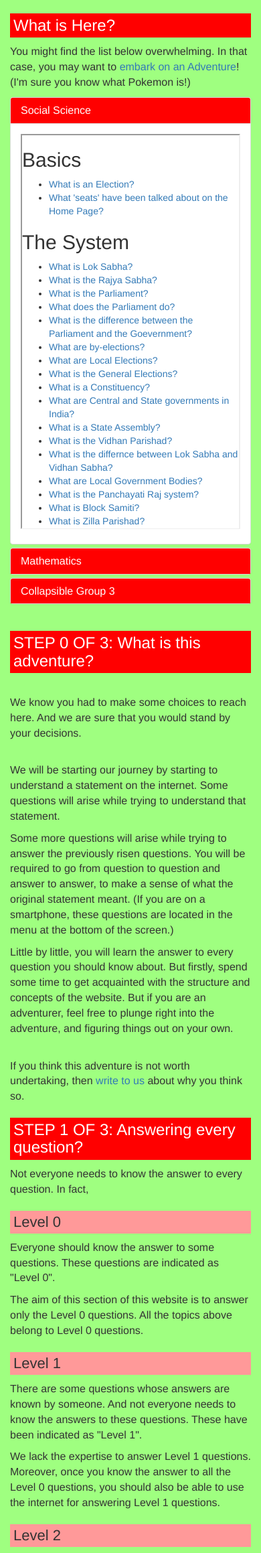
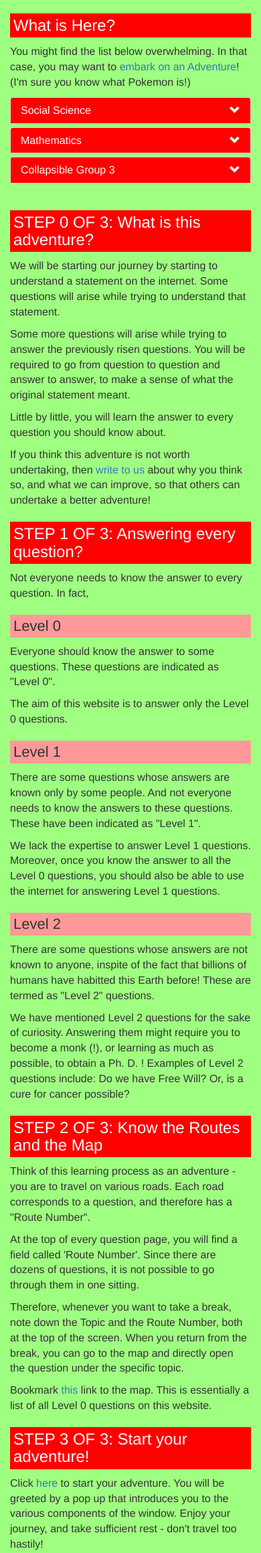
Before and after one commit to digikar99/alterschoolindia, a PHP site: page /beginner.html in a window 390 px wide. Shown: the top 2319 px of the page at 67% size. Run offline with PHP 8.4, Linux system fonts and the light colour scheme.

Commit message:
a few improvements in index, beginner, and Start Here pages - Reduced sizes of containers on index page to notify the user they can scroll down. - a few content changes and added expand-collapse notify buttons for accordions. - corrected typos

```diff
--- a/beginner.css
+++ b/beginner.css
@@ -42,3 +42,14 @@ h2{
 	padding:5px;
 	background-color:#ff9999;
 }
+.panel-heading .accordion-toggle:after {
+    /* symbol for "opening" panels */
+    font-family: 'Glyphicons Halflings';  /* essential for enabling glyphicon */
+    content: "\e114";    /* adjust as needed, taken from bootstrap.css */
+    float: right;        /* adjust as needed */
+    color: white;         /* adjust as needed */
+}
+.panel-heading .accordion-toggle.collapsed:after {
+    /* symbol for "collapsed" panels */
+    content: "\e080";    /* adjust as needed, taken from bootstrap.css */
+}
--- a/beginner.html
+++ b/beginner.html
@@ -28,11 +28,11 @@
 			  <div class="panel panel-default">
 			    <div class="panel-heading">
 			      <h4 class="panel-title">
-			        <a data-toggle="collapse" data-parent="#accordion" href="#ss-accord">
+			        <a class="accordion-toggle" data-toggle="collapse" data-parent="#accordion" href="#ss-accord">
 			        Social Science</a>
 			      </h4>
 			    </div>
-			    <div id="ss-accord" class="panel-collapse">
+			    <div id="ss-accord" class="panel-collapse collapse">
 			      <div class="panel-body">
 			      	<iframe src="Meta/Social Science.html"></iframe>
 			      </div>
@@ -41,7 +41,7 @@
 			  <div class="panel panel-default">
 			    <div class="panel-heading">
 			      <h4 class="panel-title">
-			        <a data-toggle="collapse" data-parent="#accordion" href="#math-accord">
+			        <a class="accordion-toggle" data-toggle="collapse" data-parent="#accordion" href="#math-accord">
 			        Mathematics</a>
 			      </h4>
 			    </div>
@@ -52,7 +52,7 @@
 			  <div class="panel panel-default">
 			    <div class="panel-heading">
 			      <h4 class="panel-title">
-			        <a data-toggle="collapse" data-parent="#accordion" href="#collapse3">
+			        <a class="accordion-toggle" data-toggle="collapse" data-parent="#accordion" href="#collapse3">
 			        Collapsible Group 3</a>
 			      </h4>
 			    </div>
@@ -86,40 +86,37 @@
 		</div>
 		<div class="col-xs-12 col-sm-12 col-md-8 col-md-offset-2" id="adventure">
 			<h1>STEP 0 OF 3: What is this adventure?</h1>
-			<br>
-			<p>
-				We know you had to make some choices to reach here. And we are sure that you would stand by your decisions.
-			</p>
-			<br>
+
 			<p>
 				We will be starting our journey by starting to understand a statement on the internet. Some questions will arise while trying to understand that statement.
 			</p>
 			<p>
-				Some more questions will arise while trying to answer the previously risen questions. You will be required to go from question to question and answer to answer, to make a sense of what the original statement meant. (If you are on a smartphone, these questions are located in the menu at the bottom of the screen.)
+				Some more questions will arise while trying to answer the previously risen questions. You will be required to go from question to question and answer to answer, to make a sense of what the original statement meant.
 			</p>
 			<p>
-				Little by little, you will learn the answer to every question you should know about. But firstly, spend some time to get acquainted with the structure and concepts of the website. But if you are an adventurer, feel free to plunge right into the adventure, and figuring things out on your own.
-			</p>
+				Little by little, you will learn the answer to every question you should know about.
 			<br>
 			<p>
-				If you think this adventure is not worth undertaking, then <a href="mailto:shubhamayare@yahoo.co.in">write to us</a> about why you think so.
+				If you think this adventure is not worth undertaking, then <a href="mailto:alterschoolindia@email.com">write to us</a> about why you think so, and what we can improve, so that others can undertake a better adventure!
 			</p>
 			<h1>STEP 1 OF 3: Answering every question?</h1>
 			<p>Not everyone needs to know the answer to every question. In fact,</p>
 			<h2>Level 0</h2>
 				<p>Everyone should know the answer to some questions. These questions are indicated as "Level 0".</p>
-				<p>The aim of this section of this website is to answer only the Level 0 questions. All the topics above belong to Level 0 questions.</p>
+				<p>The aim of this website is to answer only the Level 0 questions.</p>
 			<h2>Level 1</h2>
-				<p>There are some questions whose answers are known by someone. And not everyone needs to know the answers to these questions. These have been indicated as "Level 1".</p>
+				<p>There are some questions whose answers are known only by some people. And not everyone needs to know the answers to these questions. These have been indicated as "Level 1".</p>
 				<p>We lack the expertise to answer Level 1 questions. Moreover, once you know the answer to all the Level 0 questions, you should also be able to use the internet for answering Level 1 questions.</p>
 			<h2>Level 2</h2>
 				<p>There are some questions whose answers are not known to anyone, inspite of the fact that billions of humans have habitted this Earth before! These are termed as "Level 2" questions.</p>
-				<p>We have mentioned Level 2 questions for the sake of curiosity. Answering them might require you to become a monk (!), or learning as much as possible, to obtain a Ph. D. ! Examples of Level 2 questions include Do we have Free Will? Or, is a cure for cancer possible?</p>
+				<p>We have mentioned Level 2 questions for the sake of curiosity. Answering them might require you to become a monk (!), or learning as much as possible, to obtain a Ph. D. ! Examples of Level 2 questions include: Do we have Free Will? Or, is a cure for cancer possible?</p>
 			<h1>STEP 2 OF 3: Know the Routes and the Map</h1>
+			<p>Think of this learning process as an adventure - you are to travel on various roads. Each road corresponds to a question, and therefore has a "Route Number".
 			<p>At the top of every question page, you will find a field called 'Route Number'. Since there are dozens of questions, it is not possible to go through them in one sitting.</p>
-			<p>Whenever you want to take a break, note down the Topic and the Route Number, both at the top of the screen. When you return from the break, you can go to the map and directly open the question under the specific topic.</p>
+			<p>Therefore, whenever you want to take a break, note down the Topic and the Route Number, both at the top of the screen. When you return from the break, you can go to the map and directly open the question under the specific topic.</p>
 			<p>Bookmark <a href="Meta/List for Organized Study.html">this</a> link to the map. This is essentially a list of all Level 0 questions on this website.</p>
-			<a href="Start Here.html"><h1>STEP 3 OF 3: Start your adventure!</h1></a>
+			<h1>STEP 3 OF 3: Start your adventure!</h1>
+			<p>Click <a href="Start Here.html">here</a> to start your adventure. You will be greeted by a pop up that introduces you to the various components of the window. Enjoy your journey, and take sufficient rest - don't travel too hastily!</p>
 		</div>
 
 <!--
--- a/preBeginner.html
+++ b/preBeginner.html
@@ -22,7 +22,7 @@
 			<div class="full-page">
 				<div id="loader" class="center-block"></div><br>
 				<div class="question-page">
-					<div class="question">Do you think you are patient?</div><br>
+					<div class="question">Do you think you have patience?</div><br>
 					<div class="option">
 						<form>
 							<input type="radio" name="patience" value="Yes">Yes<br>
--- a/styles-bs.css
+++ b/styles-bs.css
@@ -326,7 +326,7 @@ h2{
 }
 
 #intro-img{
-	height:80vh;
+	height:70vh;
 }
 .modal-body{
 	background-color:var(--btn-unpressed);
```
Also changed, not shown: Start Here.html (+4 -3 lines), index.css (+14 -4 lines), index.html (+4 -4 lines).
